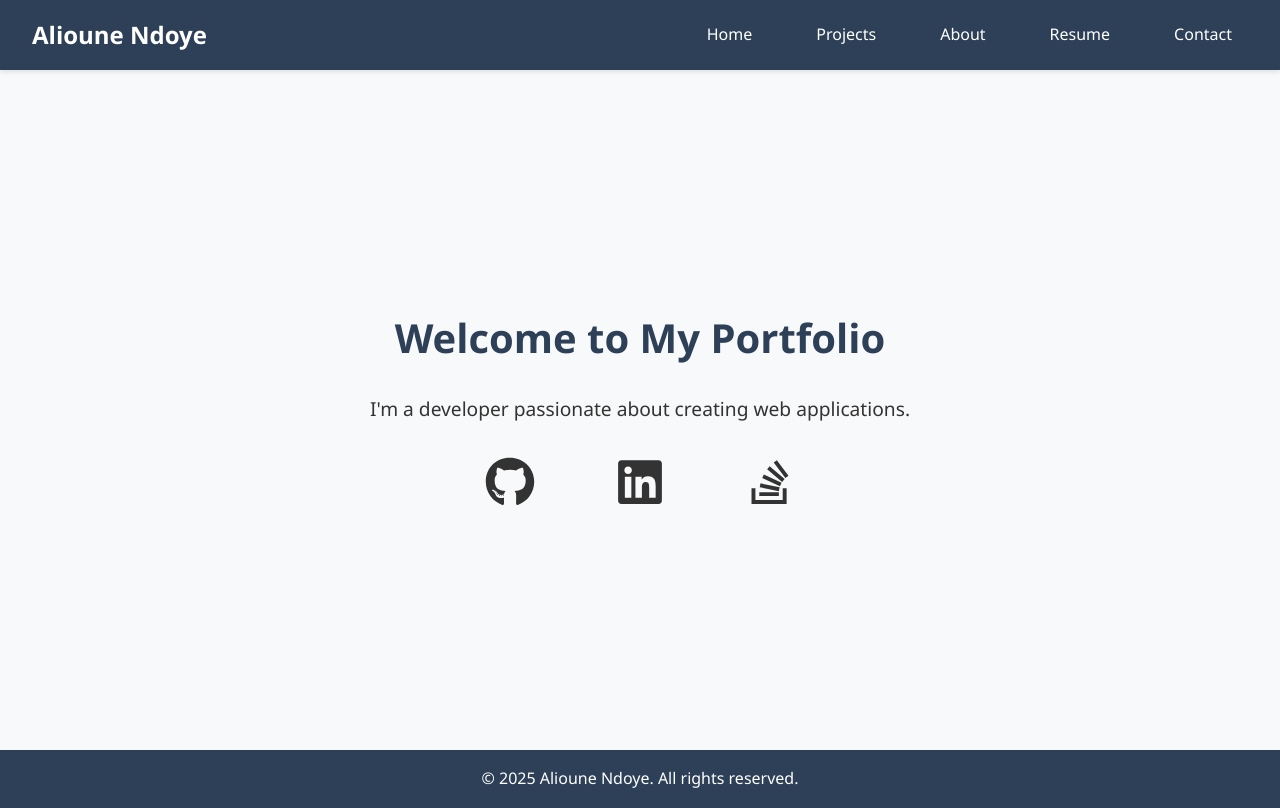
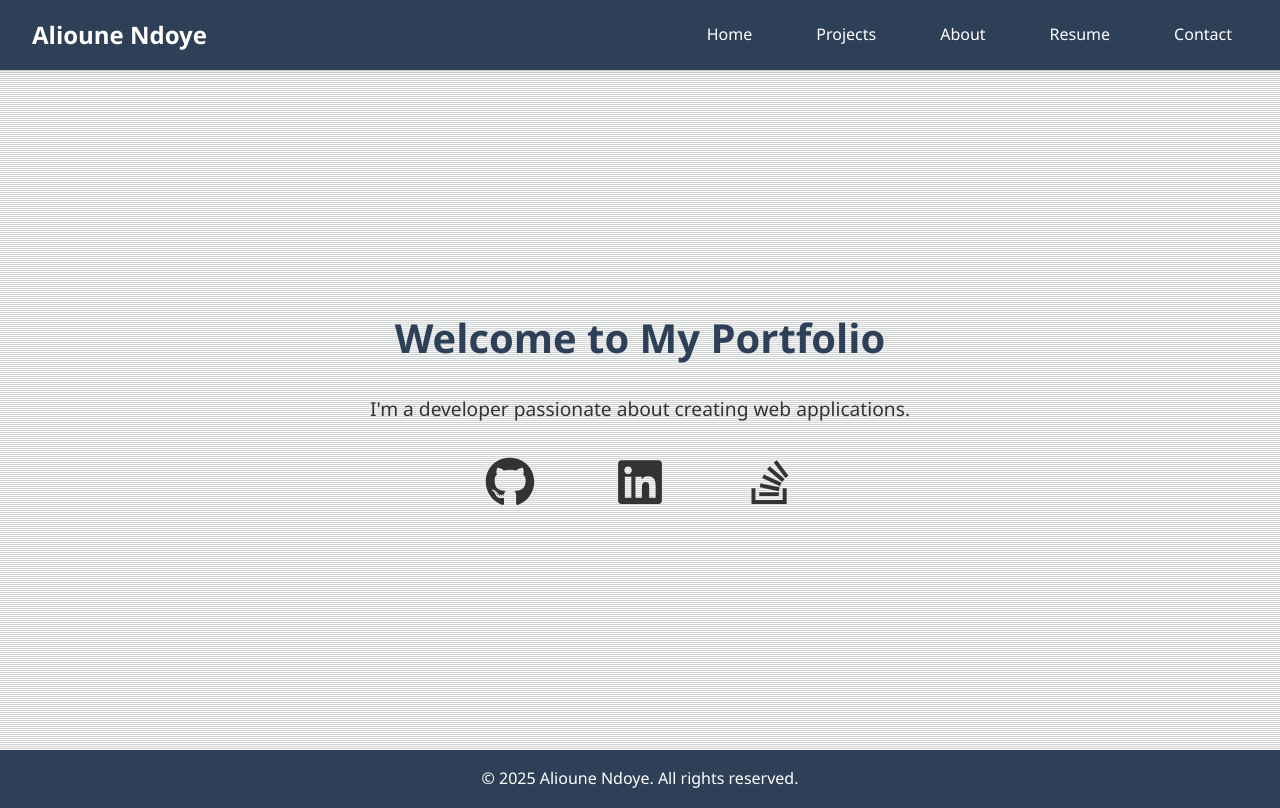
Before and after one commit to Alioune-Ndoye/React-Portfolio, a React (Vite) app: page / in a window 1280 px wide. Built offline with nearby package versions, Linux system fonts and the light colour scheme.

Commit message:
css animation added

```diff
--- a/src/index.css
+++ b/src/index.css
@@ -19,6 +19,25 @@ body {
   color: var(--text-color);
   background-color: var(--light-color);
 }
+
+body::after {
+  content: '';
+  position: fixed;
+  top: 0;
+  left: 0;
+  height: 100%;
+  width: 100%;
+  background-image: repeating-linear-gradient(
+    to bottom,
+    rgba(0, 0, 0, 0.15),
+    rgba(0, 0, 0, 0.15) 1px,
+    transparent 1px,
+    transparent 2px
+  );
+  z-index: -1;
+  pointer-events: none;
+}
+
 
 /* Navbar Styles */
 nav {
```
